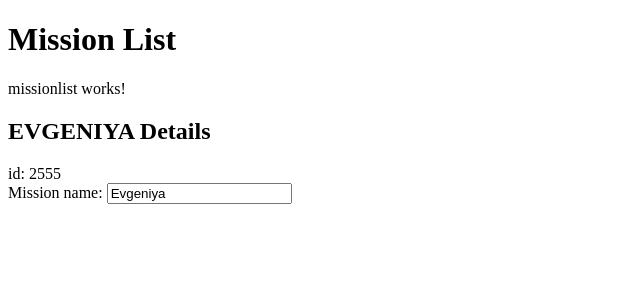
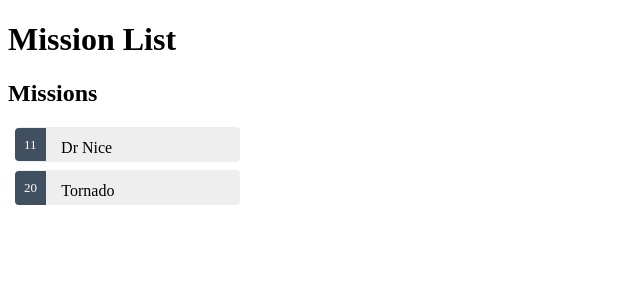
Before and after one commit to evgeniya-zhukova/101239316_lab_test2_comp3133, an Angular app in the folder missionlist/: page / in a window 1280 px wide. Shown: the top 300 px of the page, without its empty margins (0-640 px from the left). Built offline with nearby package versions, Linux system fonts and the light colour scheme.

Commit message:
Added Mission details

```diff
--- a/missionlist/src/app/missionlist/missionlist.component.css
+++ b/missionlist/src/app/missionlist/missionlist.component.css
@@ -0,0 +1,52 @@
+/* HeroesComponent's private CSS styles */
+.missionlist {
+  margin: 0 0 2em 0;
+  list-style-type: none;
+  padding: 0;
+  width: 15em;
+}
+.missionlist li {
+  cursor: pointer;
+  position: relative;
+  left: 0;
+  background-color: #EEE;
+  margin: .5em;
+  padding: .3em 0;
+  height: 1.6em;
+  border-radius: 4px;
+}
+.missionlist li:hover {
+  color: #2c3a41;
+  background-color: #e6e6e6;
+  left: .1em;
+}
+.missionlist li.selected {
+  background-color: black;
+  color: white;
+}
+.missionlist li.selected:hover {
+  background-color: #505050;
+  color: white;
+}
+.missionlist li.selected:active {
+  background-color: black;
+  color: white;
+}
+.missionlist .badge {
+  display: inline-block;
+  font-size: small;
+  color: white;
+  padding: 0.8em 0.7em 0 0.7em;
+  background-color:#405061;
+  line-height: 1em;
+  position: relative;
+  left: -1px;
+  top: -4px;
+  height: 1.8em;
+  margin-right: .8em;
+  border-radius: 4px 0 0 4px;
+}
+
+input {
+  padding: .5rem;
+}
--- a/missionlist/src/app/missionlist/missionlist.component.html
+++ b/missionlist/src/app/missionlist/missionlist.component.html
@@ -1,7 +1,19 @@
-<p>missionlist works!</p>
-<h2>{{mission.mission_name | uppercase}} Details</h2>
-<div><span>id: </span>{{mission.launch_year}}</div>
-<div>
-  <label for="name">Mission name: </label>
-  <input id="name" [(ngModel)]="mission.mission_name" placeholder="name">
+<h2>Missions</h2>
+<ul class="missionlist">
+  <li *ngFor="let mission of missionlist"
+      [class.selected]="mission === selectedMission"
+      (click)="onSelect(mission)">
+    <span class="badge">{{mission.launch_year}}</span> {{mission.mission_name}}
+  </li>
+</ul>
+
+<div *ngIf="selectedMission">
+
+  <h2>{{selectedMission.mission_name | uppercase}} Details</h2>
+  <div><span>id: </span>{{selectedMission.launch_year}}</div>
+  <div>
+    <label for="mission-name">Mission name: </label>
+    <input id="mission-name" [(ngModel)]="selectedMission.mission_name" placeholder="name">
+  </div>
+
 </div>
--- a/missionlist/src/app/missionlist/missionlist.component.ts
+++ b/missionlist/src/app/missionlist/missionlist.component.ts
@@ -1,5 +1,6 @@
 import { Component, OnInit } from '@angular/core';
 import { Mission } from "../models/mission";
+import { MISSIONLIST } from '../models/mock-heroes';
 
 @Component({
   selector: 'app-missionlist',
@@ -7,14 +8,15 @@ import { Mission } from "../models/mission";
   styleUrls: ['./missionlist.component.css']
 })
 export class MissionlistComponent implements OnInit {
-  mission: Mission = {
-    mission_name: "Evgeniya",
-    launch_year: 2555,
-    details: "Sucessful",
-    mission_patch_small: "photo"
-  };
+  missionlist = MISSIONLIST;
+  selectedMission?: Mission;
+
   constructor() { }
 
-  ngOnInit(): void {
+  ngOnInit() {
+  }
+
+  onSelect(mission: Mission): void {
+    this.selectedMission = mission;
   }
 }
--- /dev/null
+++ b/missionlist/src/app/models/mock-heroes.ts
@@ -0,0 +1,6 @@
+import { Mission } from './mission';
+
+export const MISSIONLIST: Mission[] = [
+  { launch_year: 11, mission_name: 'Dr Nice', details: 'string', mission_patch_small:'string'},
+  { launch_year: 20, mission_name: 'Tornado', details: 'string', mission_patch_small:'string' }
+];
```
